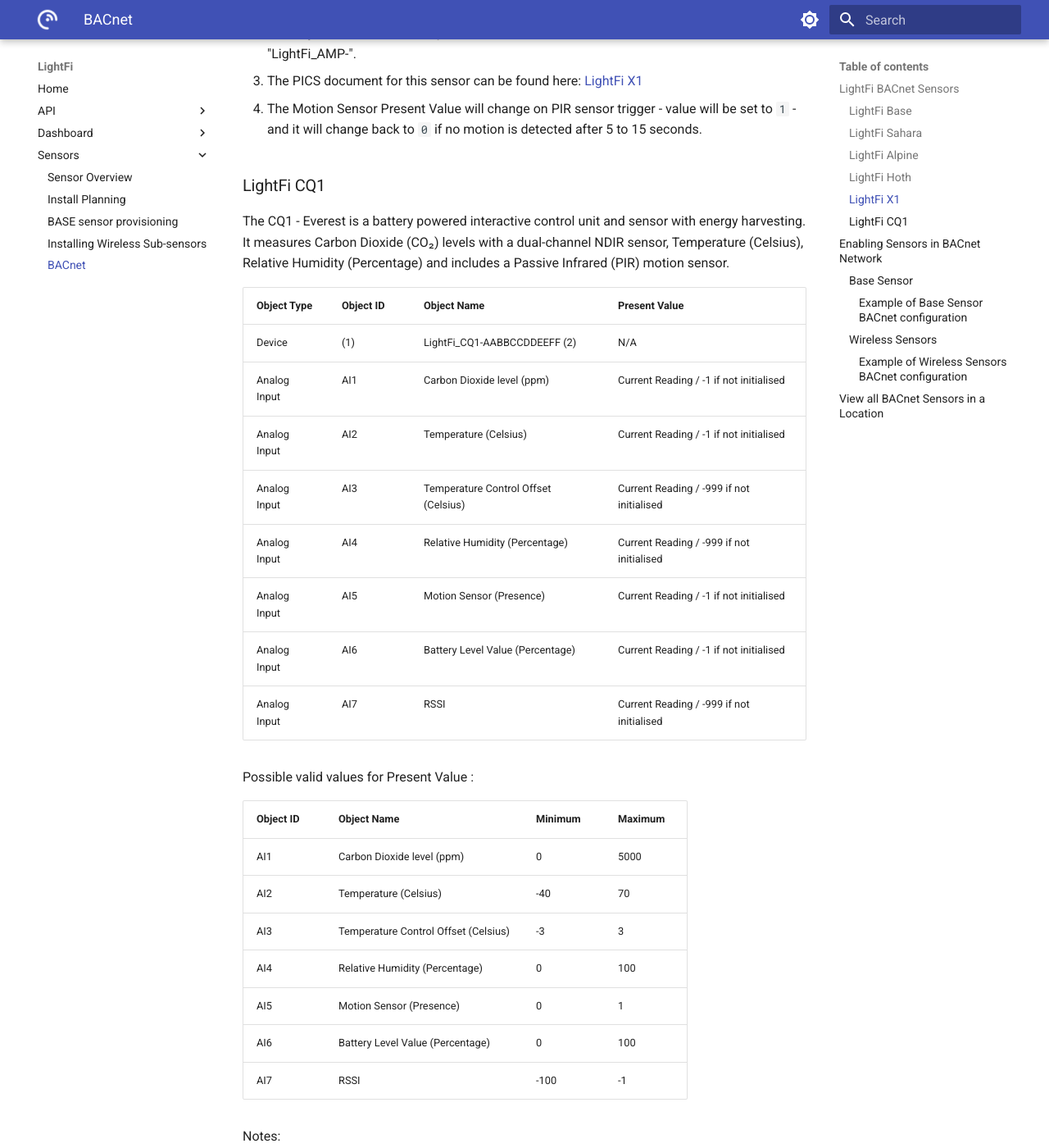
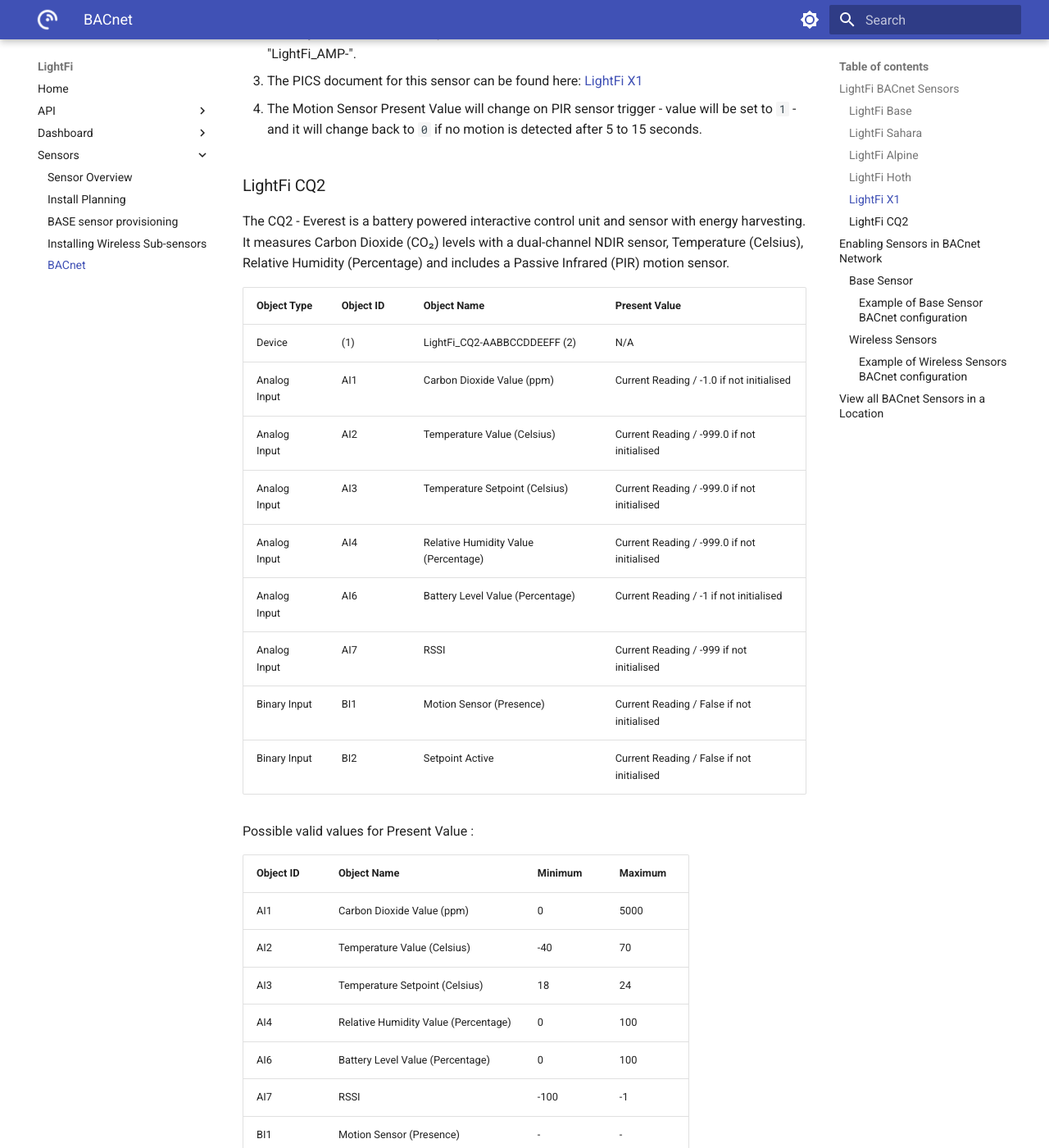
Before and after one commit to LightFiLimited/lf-documentation, an MkDocs documentation site: the page built from docs/sensors/BACnet.md, in a window 1280 px wide and 1400 px high, scrolled down 5825 px. Shown: the whole window at 82% size. Built offline with MkDocs 1.6.1 and Material for MkDocs 9.7.7, drawn with Linux system fonts in a browser that asks for light colours; some of the changed text lies outside the part shown.

Commit message:
fix: update CQ1 to CQ2 in BACnet documentation and correct related details

```diff
--- a/docs/sensors/BACnet.md
+++ b/docs/sensors/BACnet.md
@@ -9,7 +9,7 @@
 - [Sahara](#lightfi-sahara) - CO₂ and Particulate Matter;
 - [Alpine](#lightfi-alpine) - CO₂, Temperature and Relative Humidity;
 - [X1](#lightfi-x1) - Presence;
-- [CQ1 - Everest](#lightfi-cq1) - CO₂, Temperature, Relative Humidity, Presence;
+- [CQ2 - Everest](#lightfi-cq2) - CO₂, Temperature, Relative Humidity, Presence;
 
 The [Base](#lightfi-base) sensor includes wireless technology capabilities that allow it to act as a gateway for receiving data from the other sensors and send it to the LightFi cloud [platform](http://portal.lightfi.io) for data visualisation. The Base sensor also acts as a gateway for the BACnet/IP implementation, enabling the Base to create BACnet representations of the actual wireless sensors.
 
@@ -161,40 +161,43 @@
 
 4. The Motion Sensor Present Value will change on PIR sensor trigger - value will be set to `1` - and it will change back to `0` if no motion is detected after 5 to 15 seconds.
 
-### LightFi CQ1
+### LightFi CQ2
 
-The CQ1 - Everest is a battery powered interactive control unit and sensor with energy harvesting. It measures Carbon Dioxide (CO₂) levels with a dual-channel NDIR sensor, Temperature (Celsius), Relative Humidity (Percentage) and includes a Passive Infrared (PIR) motion sensor.
+The CQ2 - Everest is a battery powered interactive control unit and sensor with energy harvesting. It measures Carbon Dioxide (CO₂) levels with a dual-channel NDIR sensor, Temperature (Celsius), Relative Humidity (Percentage) and includes a Passive Infrared (PIR) motion sensor.
 
-| Object Type   | Object ID | Object Name                           | Present Value                             |
-|---------------|-----------|---------------------------------------|-------------------------------------------|
-| Device        | (1)       | LightFi_CQ1-AABBCCDDEEFF (2)          | N/A                                       |
-| Analog Input  | AI1       | Carbon Dioxide level (ppm)            | Current Reading / -1 if not initialised   |
-| Analog Input  | AI2       | Temperature (Celsius)                 | Current Reading / -1 if not initialised   |
-| Analog Input  | AI3       | Temperature Control Offset (Celsius)  | Current Reading / -999 if not initialised |
-| Analog Input  | AI4       | Relative Humidity (Percentage)        | Current Reading / -999 if not initialised |
-| Analog Input  | AI5       | Motion Sensor (Presence)              | Current Reading / -1 if not initialised   |
-| Analog Input  | AI6       | Battery Level Value (Percentage)      | Current Reading / -1 if not initialised   |
-| Analog Input  | AI7       | RSSI                                  | Current Reading / -999 if not initialised |
+| Object Type   | Object ID | Object Name                           | Present Value                               |
+|---------------|-----------|---------------------------------------|---------------------------------------------|
+| Device        | (1)       | LightFi_CQ2-AABBCCDDEEFF (2)          | N/A                                         |
+| Analog Input  | AI1       | Carbon Dioxide Value (ppm)            | Current Reading / -1.0 if not initialised   |
+| Analog Input  | AI2       | Temperature Value (Celsius)           | Current Reading / -999.0 if not initialised |
+| Analog Input  | AI3       | Temperature Setpoint (Celsius)        | Current Reading / -999.0 if not initialised |
+| Analog Input  | AI4       | Relative Humidity Value (Percentage)  | Current Reading / -999.0 if not initialised |
+| Analog Input  | AI6       | Battery Level Value (Percentage)      | Current Reading / -1 if not initialised     |
+| Analog Input  | AI7       | RSSI                                  | Current Reading / -999 if not initialised   |
+| Binary Input  | BI1       | Motion Sensor (Presence)              | Current Reading / False if not initialised  |
+| Binary Input  | BI2       | Setpoint Active                       | Current Reading / False if not initialised  |
+
 
 Possible valid values for Present Value :
 
 | Object ID | Object Name | Minimum | Maximum |
 |--|--|--|--|
-| AI1 | Carbon Dioxide level (ppm)            | 0    | 5000 |
-| AI2 | Temperature (Celsius)                 | -40  | 70   |
-| AI3 | Temperature Control Offset (Celsius)  | -3   | 3    |
-| AI4 | Relative Humidity (Percentage)        | 0    | 100  |
-| AI5 | Motion Sensor (Presence)              | 0    | 1    |
-| AI6 | Battery Level Value (Percentage)      | 0    | 100  |
-| AI7 | RSSI                                  | -100 | -1   |
+| AI1       | Carbon Dioxide Value (ppm)            | 0    | 5000 |
+| AI2       | Temperature Value (Celsius)           | -40  | 70   |
+| AI3       | Temperature Setpoint (Celsius)        | 18   | 24   |
+| AI4       | Relative Humidity Value (Percentage)  | 0    | 100  |
+| AI6       | Battery Level Value (Percentage)      | 0    | 100  |
+| AI7       | RSSI                                  | -100 | -1   |
+| BI1       | Motion Sensor (Presence)              |   -  |   -  |
+| BI2       | Setpoint Active                       |   -  |   -  |
 
 Notes:
 
 1. Object ID can be configured via LightFi Portal;
 
-2. The Object Name field will depend on the device’s MAC Address. This value should start with "LightFi_CQ1-".
+2. The Object Name field will depend on the device’s MAC Address. This value should start with "LightFi_CQ2-".
 
-3. The PICS document for this sensor can be found here: [LightFi CQ1](https://nextcloud.lightfi.io/index.php/s/iw8RGA2X3iHxrWt)
+3. The PICS document for this sensor can be found here: [LightFi CQ2](https://nextcloud.lightfi.io/index.php/s/RC4K8ypHCzBmR3F)
 
 <!-- TODO: 4. The Motion Sensor Present Value will change on PIR sensor trigger - value will be set to `1` - and it will change back to `0` if no motion is detected after 5 to 15 seconds. -->
 
```
